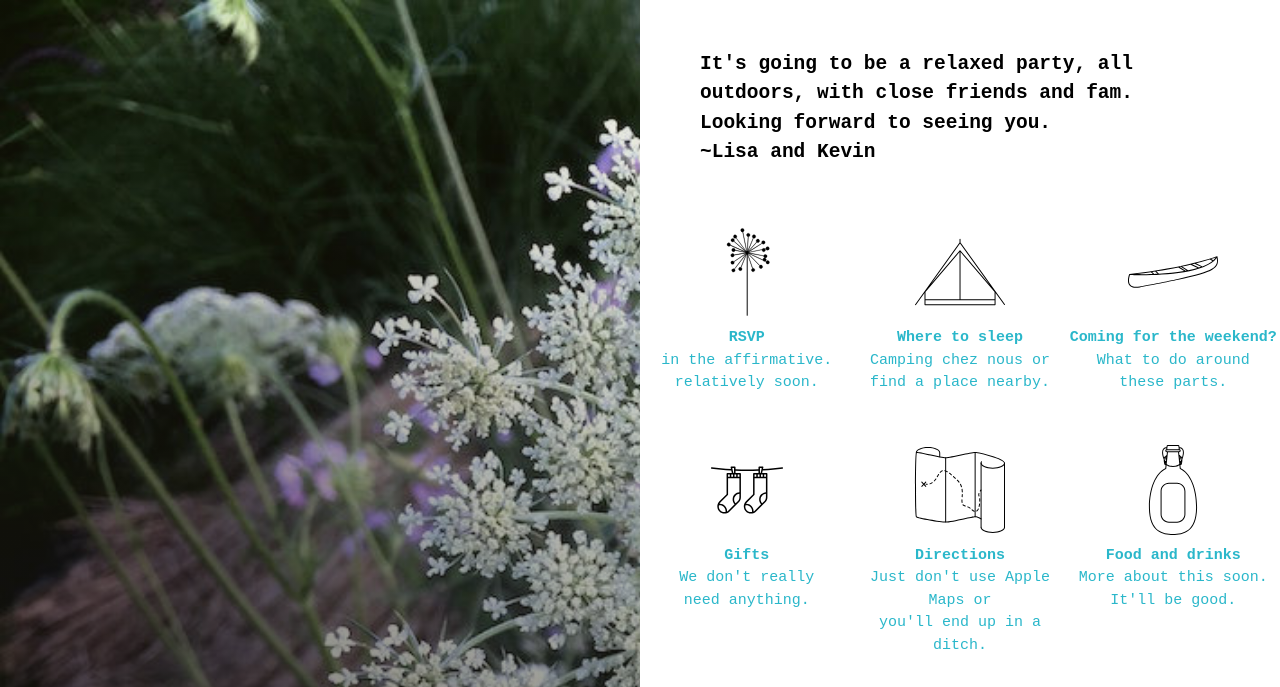
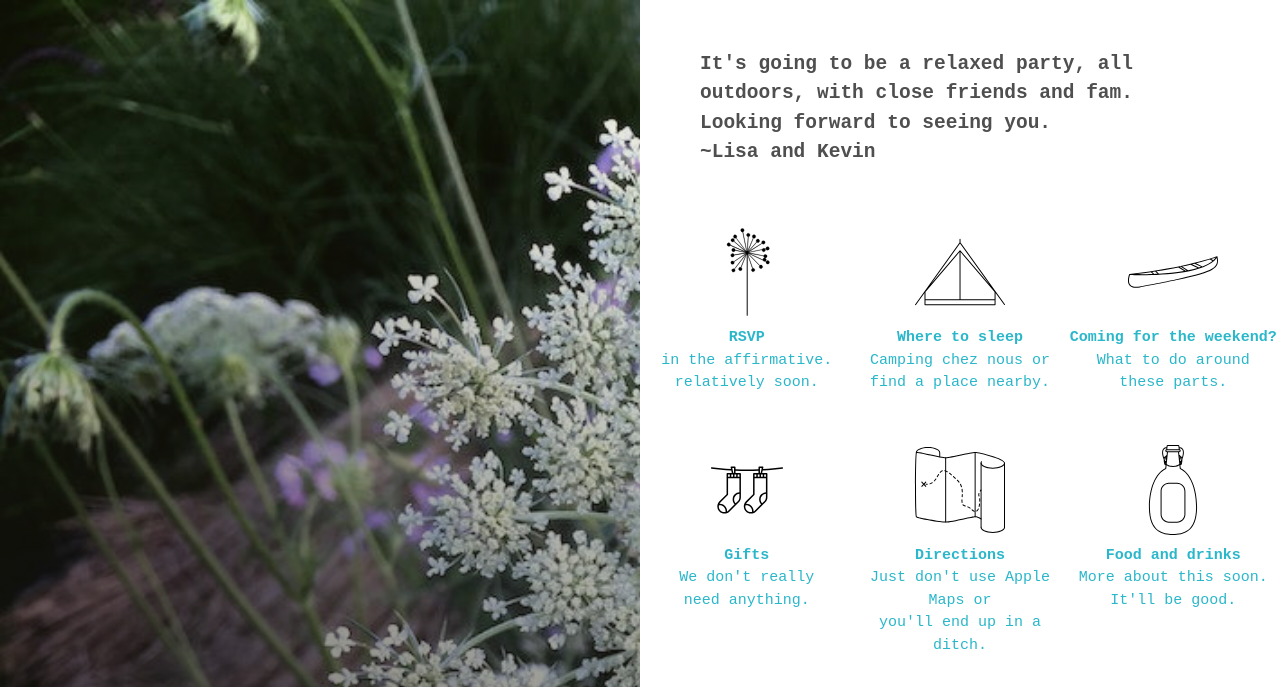
Before and after one commit to kevwalsh/carota, a Jekyll site: the page built from index.html, in a window 1280 px wide. Shown: the top 687 px of the page. Built offline with Jekyll 4.4.1, drawn with Linux system fonts in a browser that asks for light colours; grey boxes are pictures that could not be loaded.

Commit message:
typography

```diff
--- a/_sass/pages/_layout.scss
+++ b/_sass/pages/_layout.scss
@@ -127,7 +127,7 @@ iframe {
 }
 
 .welcome {
-  color: #000;
+  color: #4f4f4f;
   // background: $white;
   font-weight: bold;
   font-size: 1.3em;
```
